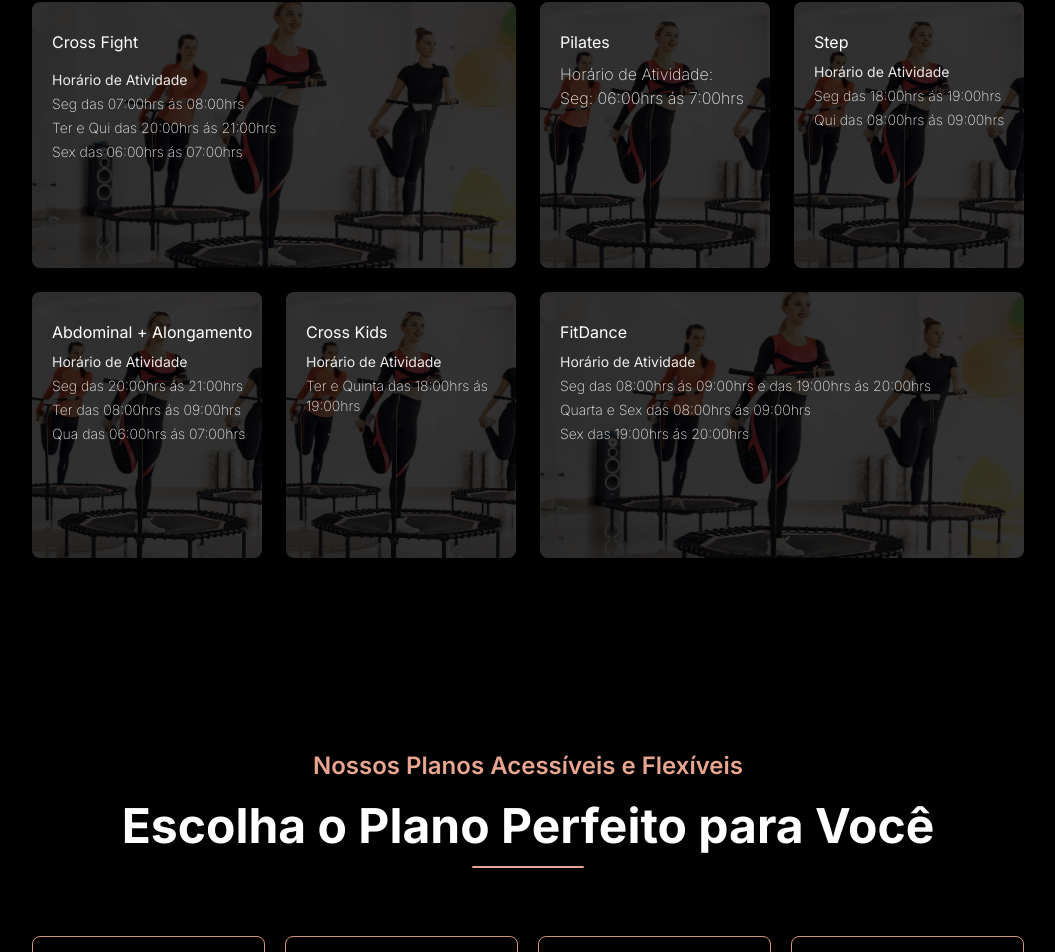
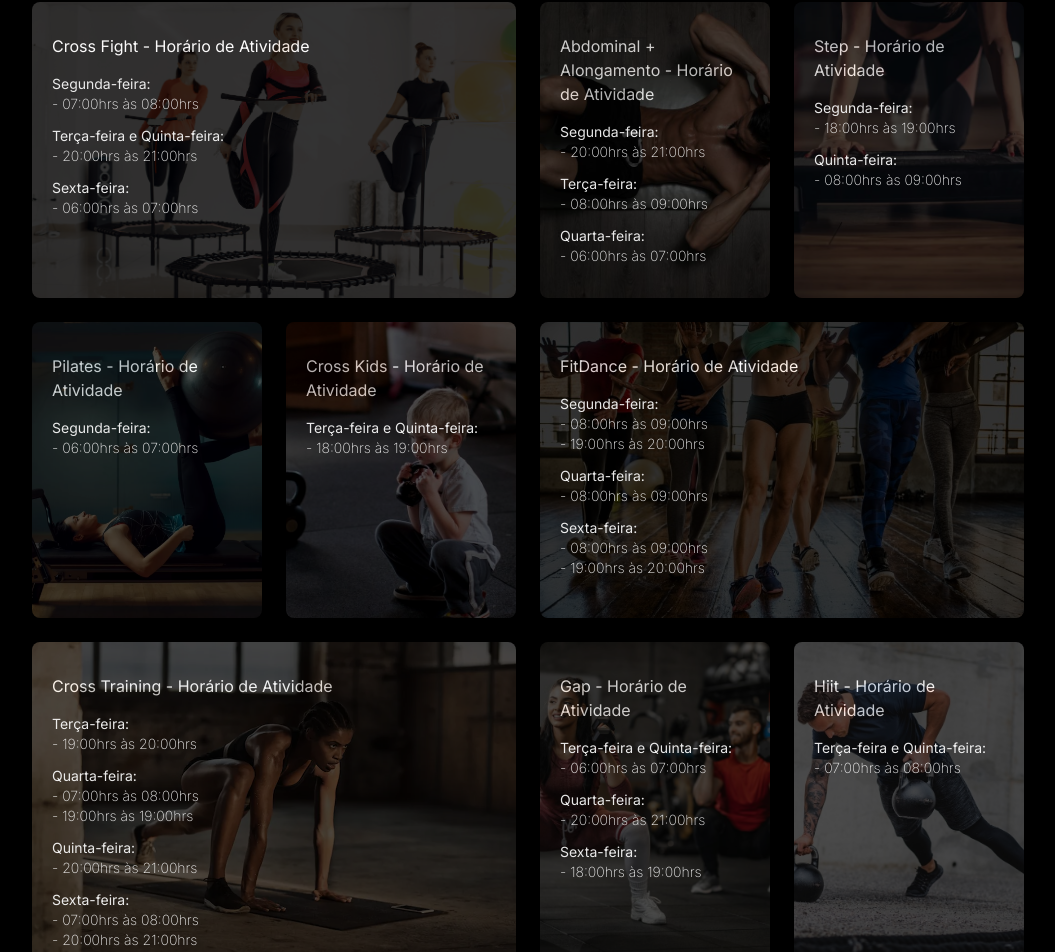
Before and after one commit to DevWeDesc/AcademiaMaverick, a Next.js app: page / in a window 1280 px wide. Shown: the part 1790-2742 px from the top of the page, without its empty margins (112-1167 px from the left). Built offline with nearby package versions, Linux system fonts and the light colour scheme.

Commit message:
feat: importando imagens para cada atividade, editando estilização e adicionando atividades que faltavam

```diff
--- a/src/components/Activies/GridActivies.tsx
+++ b/src/components/Activies/GridActivies.tsx
@@ -1,105 +1,242 @@
 import Image from "next/image";
 import React from "react";
 import ImageJumpping from "../../../public/jumpping.jpg";
+import ImageAbs from "../../../public/abdominal.jpg";
+import ImageStep from "../../../public/Step.jpg";
+import ImagePilates from "../../../public/pilates.png";
+import ImageCrossKids from "../../../public/crosskids.jpg";
+import ImageFitDance from "../../../public/fitdance.jpg";
+import ImageCrossTraining from "../../../public/crosstraining.png";
+import ImageGap from "../../../public/gap.jpeg";
+import ImageHiit from "../../../public/hiit.jpg";
 
 export const GridActivies = () => {
   return (
-    <div className="grid grid-cols-4 grid-rows-2 h-[556px] gap-6 text-left">
+    <div className="grid grid-cols-4 grid-rows-2 h-auto gap-6 text-left">
       <div className="relative col-span-2 w-full">
         <Image
-          className="h-full absolute object-cover opacity-20 rounded-lg   bg-[rgb(0,0,0,0.2)]"
+          className="h-full absolute object-cover opacity-20 rounded-lg bg-[rgb(0,0,0,0.2)]"
           src={ImageJumpping}
           alt="Imagem de pulo"
           objectPosition="center"
         />
-        <div className="absolute top-7 left-5 text-white space-y-4">
-          <p className="">Cross Fight</p>
-          <p className="font-extralight text-sm opacity-90 flex flex-col gap-1">
-            <strong>Horário de Atividade</strong>
-            <span>Seg das 07:00hrs ás 08:00hrs</span>
-            <span>Ter e Qui das 20:00hrs ás 21:00hrs</span>
-            <span>Sex das 06:00hrs ás 07:00hrs</span>
+        <div className="text-white space-y-4 py-8 px-5">
+          <p className="">Cross Fight - Horário de Atividade</p>
+          <div className="font-extralight text-sm opacity-90 flex flex-col gap-3">
+            <p>
+              <strong>Segunda-feira:</strong>
+              <br />
+              <span>- 07:00hrs às 08:00hrs</span>
             </p>
+            <p>
+              <strong>Terça-feira e Quinta-feira:</strong> <br />
+              <span> - 20:00hrs às 21:00hrs</span>
+            </p>
+            <p>
+              <strong>Sexta-feira:</strong> <br />
+              <span> - 06:00hrs às 07:00hrs</span>
+            </p>
+          </div>
         </div>
       </div>
       <div className="relative w-full ">
         <Image
-          className="h-full absolute object-cover  opacity-20 rounded-lg bg-[rgb(0,0,0,0.2)]"
-          src={ImageJumpping}
+          className="h-full absolute object-cover  opacity-30 rounded-lg bg-[rgb(0,0,0,0.2)]"
+          src={ImageAbs}
           alt="Imagem de pulo"
           objectPosition="center"
         />
-        <div className="absolute top-7 left-5 text-white space-y-2">
-          <p className="">Pilates</p>
-          <p className="font-extralight opacity-90">
-            Horário de Atividade: <br />
-            Seg: 06:00hrs ás 7:00hrs{" "}
+        <div className=" text-white space-y-4 py-8 px-5">
+          <p className="">Abdominal + Alongamento - Horário de Atividade</p>
+          <div className="font-extralight text-sm opacity-90 flex flex-col gap-3">
+            <p>
+              <strong>Segunda-feira:</strong>
+              <br />
+              <span>- 20:00hrs às 21:00hrs</span>
             </p>
+            <p>
+              <strong>Terça-feira:</strong>
+              <br />
+              <span>- 08:00hrs às 09:00hrs</span>
+            </p>
+            <p>
+              <strong>Quarta-feira:</strong>
+              <br />
+              <span>- 06:00hrs às 07:00hrs</span>
+            </p>
+          </div>
         </div>
       </div>{" "}
       <div className="relative w-full">
         <Image
-          className="h-full object-cover opacity-20 rounded-lg bg-[rgb(0,0,0,0.2)]"
-          src={ImageJumpping}
+          className="h-full absolute object-cover opacity-30 rounded-lg bg-[rgb(0,0,0,0.2)]"
+          src={ImageStep}
           alt="Imagem de pulo"
           objectPosition="center"
         />
-        <div className="absolute top-7 left-5 text-white space-y-2">
-          <p className="">Step</p>
-          <p className="font-extralight text-sm opacity-90 flex flex-col gap-1">
-            <strong>Horário de Atividade</strong>
-            <span>Seg das 18:00hrs ás 19:00hrs</span>
-            <span>Qui das 08:00hrs ás 09:00hrs</span>
+        <div className="text-white space-y-4 py-8 px-5">
+          <p className="">Step - Horário de Atividade</p>
+          <div className="font-extralight text-sm opacity-90 flex flex-col gap-3">
+            <p>
+              <strong>Segunda-feira:</strong>
+              <br />
+              <span>- 18:00hrs às 19:00hrs</span>
             </p>
+            <p>
+              <strong>Quinta-feira:</strong>
+              <br />
+              <span>- 08:00hrs às 09:00hrs</span>
+            </p>
+          </div>
         </div>
       </div>
       <div className="relative w-full ">
         <Image
-          className="h-full absolute object-cover  opacity-20 rounded-lg bg-[rgb(0,0,0,0.2)]"
-          src={ImageJumpping}
+          className="h-full absolute object-cover opacity-30 rounded-lg bg-[rgb(0,0,0,0.2)]"
+          src={ImagePilates}
           alt="Imagem de pulo"
           objectPosition="center"
         />
-        <div className="absolute top-7 left-5 text-white space-y-2">
-          <p className="">Abdominal + Alongamento</p>
-          <p className="font-extralight text-sm opacity-90 flex flex-col gap-1">
-            <strong>Horário de Atividade</strong>
-            <span>Seg das 20:00hrs ás 21:00hrs</span>
-            <span>Ter das 08:00hrs ás 09:00hrs</span>
-            <span>Qua das 06:00hrs ás 07:00hrs</span>
+        <div className="text-white space-y-4 py-8 px-5">
+          <p className="">Pilates - Horário de Atividade</p>
+          <div className="font-extralight text-sm opacity-90 flex flex-col gap-3">
+            <p>
+              <strong>Segunda-feira:</strong>
+              <br />
+              <span>- 06:00hrs às 07:00hrs</span>
             </p>
+          </div>
         </div>
       </div>{" "}
       <div className="relative w-full ">
         <Image
-          className="h-full absolute object-cover  opacity-20 rounded-lg bg-[rgb(0,0,0,0.2)]"
-          src={ImageJumpping}
+          className="h-full absolute object-cover  opacity-30 rounded-lg bg-[rgb(0,0,0,0.2)]"
+          src={ImageCrossKids}
           alt="Imagem de pulo"
           objectPosition="center"
         />
-        <div className="absolute top-7 left-5 text-white space-y-2">
-          <p className="">Cross Kids</p>
-          <p className="font-extralight text-sm opacity-90 flex flex-col gap-1">
-            <strong>Horário de Atividade</strong>
-            <span>Ter e Quinta das 18:00hrs ás 19:00hrs</span>
+        <div className="text-white space-y-4 py-8 px-5">
+          <p className="">Cross Kids - Horário de Atividade</p>
+          <div className="font-extralight text-sm opacity-90 flex flex-col gap-3">
+            <p>
+              <strong>Terça-feira e Quinta-feira:</strong>
+              <br />
+              <span>- 18:00hrs às 19:00hrs</span>
             </p>
+          </div>
         </div>
       </div>
       <div className="relative col-span-2 w-full ">
         <Image
           className="h-full absolute object-cover  opacity-20 rounded-lg bg-[rgb(0,0,0,0.2)]"
-          src={ImageJumpping}
+          src={ImageFitDance}
           alt="Imagem de pulo"
           objectPosition="center"
         />
-        <div className="absolute top-7 left-5 text-white space-y-2">
-          <p className="">FitDance</p>
-          <p className="font-extralight text-sm opacity-90 flex flex-col gap-1">
-            <strong>Horário de Atividade</strong>
-            <span>Seg das 08:00hrs ás 09:00hrs e das 19:00hrs ás 20:00hrs</span>
-            <span>Quarta e Sex das 08:00hrs ás 09:00hrs</span>
-            <span>Sex das 19:00hrs ás 20:00hrs</span>
+        <div className="text-white space-y-4 py-8 px-5">
+          <p className="">FitDance - Horário de Atividade</p>
+          <div className="font-extralight text-sm opacity-90 flex flex-col gap-3">
+            <p>
+              <strong>Segunda-feira:</strong>
+              <br />
+              <span>- 08:00hrs às 09:00hrs</span>
+              <br />
+              <span>- 19:00hrs às 20:00hrs</span>
             </p>
+            <p>
+              <strong>Quarta-feira:</strong>
+              <br />
+              <span>- 08:00hrs às 09:00hrs</span>
+            </p>
+            <p>
+              <strong>Sexta-feira:</strong>
+              <br />
+              <span>- 08:00hrs às 09:00hrs</span>
+              <br />
+              <span>- 19:00hrs às 20:00hrs</span>
+            </p>
+          </div>
+        </div>
+      </div>
+      <div className="relative col-span-2 w-full">
+        <Image
+          className="h-full absolute object-cover opacity-30 rounded-lg bg-[rgb(0,0,0,0.2)]"
+          src={ImageCrossTraining}
+          alt="Imagem de pulo"
+          objectPosition="center"
+        />
+        {/* 4 Gap, Hit 2, crosstrauining6  */}
+        <div className="text-white space-y-4 py-8 px-5">
+          <p className="">Cross Training - Horário de Atividade</p>
+          <div className="font-extralight text-sm opacity-90 flex flex-col gap-3">
+            <p>
+              <strong>Terça-feira:</strong>
+              <br />
+              <span>- 19:00hrs às 20:00hrs</span>
+            </p>
+            <p>
+              <strong>Quarta-feira:</strong> <br />
+              <span> - 07:00hrs às 08:00hrs</span>
+              <br />
+              <span> - 19:00hrs às 19:00hrs</span>
+            </p>
+            <p>
+              <strong>Quinta-feira:</strong> <br />
+              <span> - 20:00hrs às 21:00hrs</span>
+            </p>
+            <p>
+              <strong>Sexta-feira:</strong> <br />
+              <span> - 07:00hrs às 08:00hrs</span>
+              <br />
+              <span> - 20:00hrs às 21:00hrs</span>
+            </p>
+          </div>
+        </div>
+      </div>
+      <div className="relative w-full ">
+        <Image
+          className="h-full absolute object-cover  opacity-30 rounded-lg bg-[rgb(0,0,0,0.2)]"
+          src={ImageGap}
+          alt="Imagem de pulo"
+          objectPosition="center"
+        />
+        <div className="text-white space-y-4 py-8 px-5">
+          <p className="">Gap - Horário de Atividade</p>
+          <div className="font-extralight text-sm opacity-90 flex flex-col gap-3">
+            <p>
+              <strong>Terça-feira e Quinta-feira:</strong>
+              <br />
+              <span>- 06:00hrs às 07:00hrs</span>
+            </p>
+            <p>
+              <strong>Quarta-feira:</strong>
+              <br />
+              <span>- 20:00hrs às 21:00hrs</span>
+            </p>
+            <p>
+              <strong>Sexta-feira:</strong>
+              <br />
+              <span>- 18:00hrs às 19:00hrs</span>
+            </p>
+          </div>
+        </div>
+      </div>{" "}
+      <div className="relative w-full">
+        <Image
+          className="h-full absolute object-cover opacity-30 rounded-lg bg-[rgb(0,0,0,0.2)]"
+          src={ImageHiit}
+          alt="Imagem de pulo"
+          objectPosition="center"
+        />
+        <div className="text-white space-y-4 py-8 px-5">
+          <p className="">Hiit - Horário de Atividade</p>
+          <div className="font-extralight text-sm opacity-90 flex flex-col gap-3">
+            <p>
+              <strong>Terça-feira e Quinta-feira:</strong>
+              <br />
+              <span>- 07:00hrs às 08:00hrs</span>
+            </p>
+          </div>
         </div>
       </div>
     </div>
```
Lines whose indentation alone changed are shown as unchanged.
